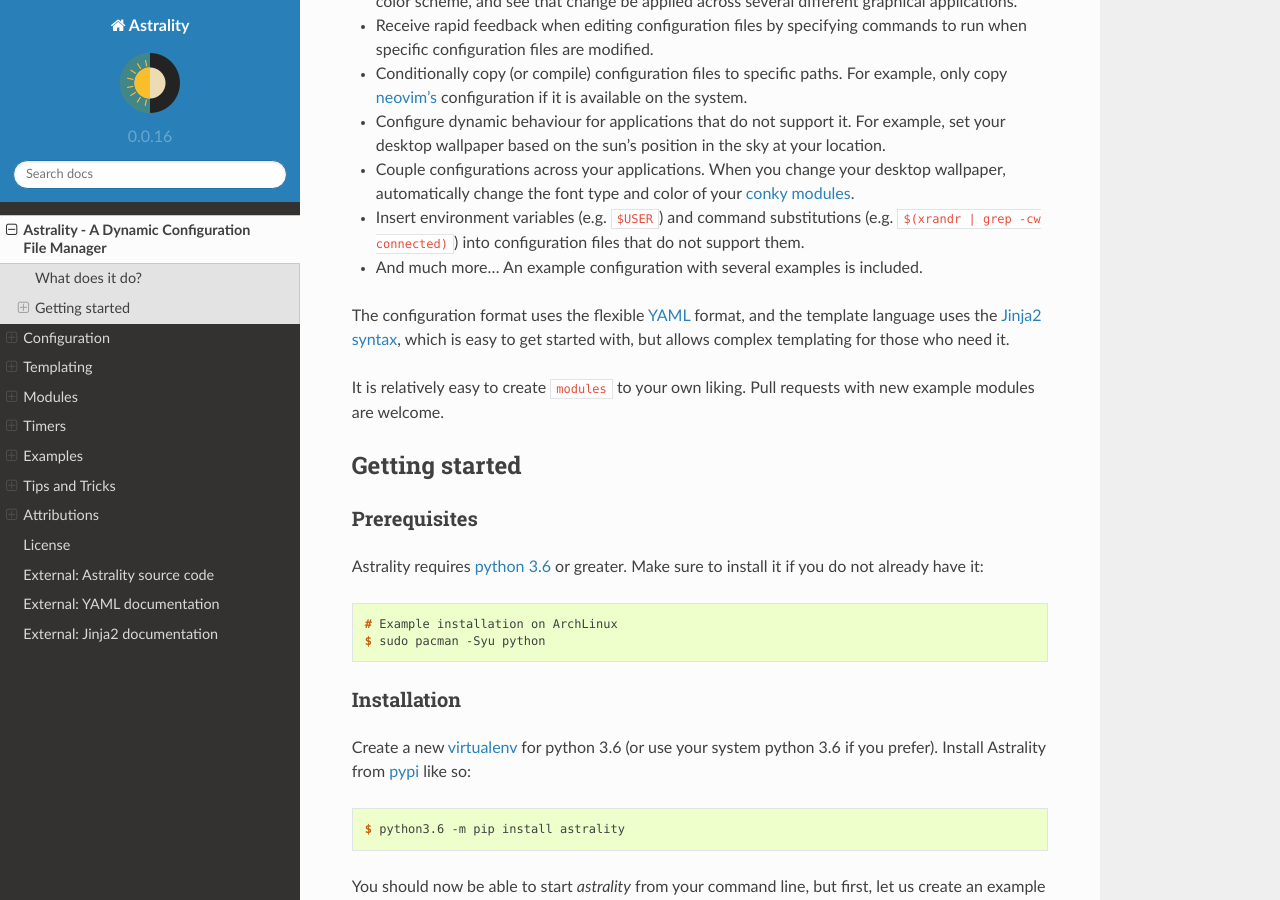
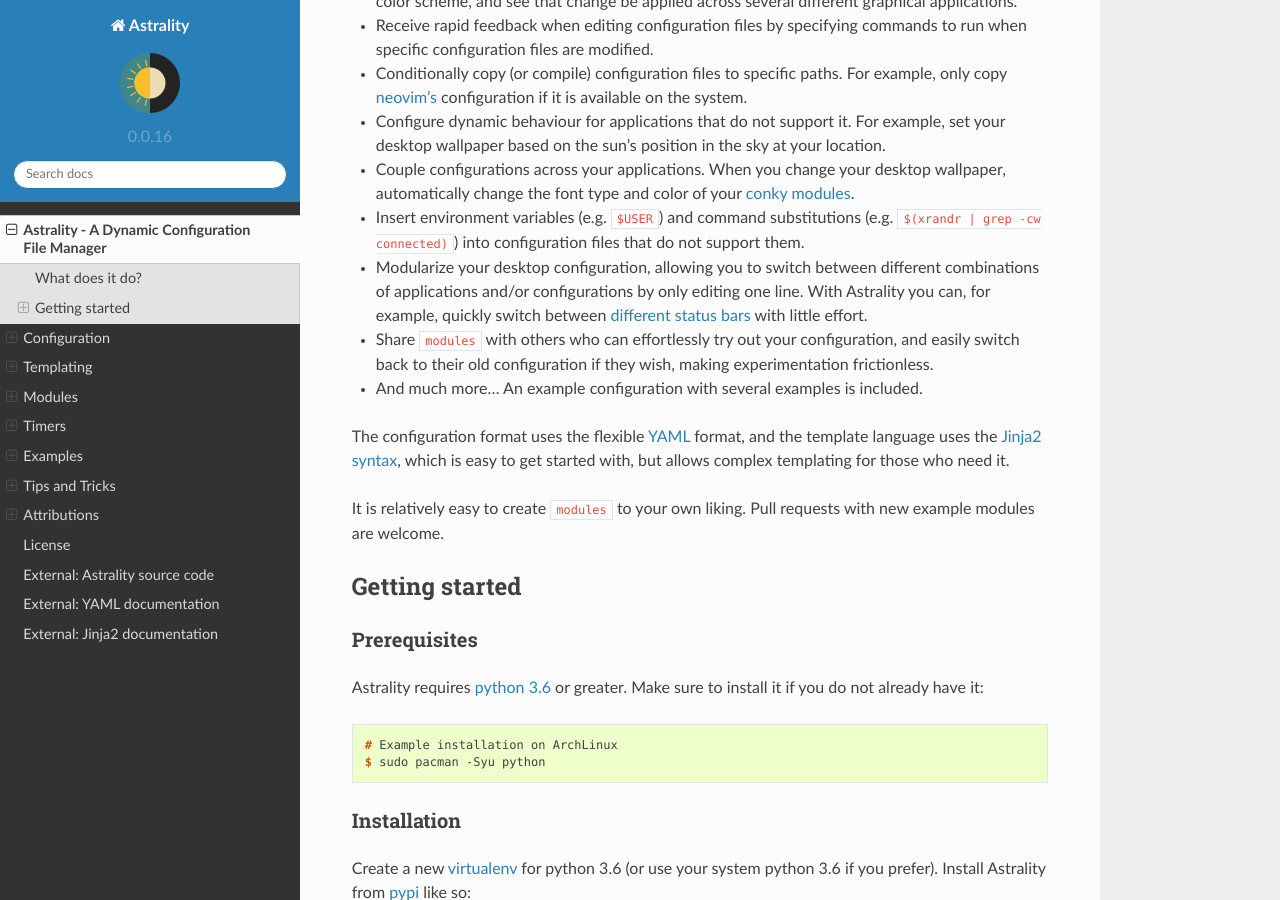
Before and after one commit to JakobGM/astrality, a Sphinx documentation site: the page built from docs/readme.rst, in a window 1280 px wide and 900 px high, scrolled down 551 px. Built offline with Sphinx 7.4.7 and the Read the Docs theme 2.0.0, drawn with Linux system fonts in a browser that asks for light colours.

Commit message:
Add two more use cases to readme

```diff
--- a/docs/readme.rst
+++ b/docs/readme.rst
@@ -34,6 +34,8 @@ You can create templates for your configuration files, and Astrality will replac
 * Configure dynamic behaviour for applications that do not support it. For example, set your desktop wallpaper based on the sun's position in the sky at your location.
 * Couple configurations across your applications. When you change your desktop wallpaper, automatically change the font type and color of your `conky modules <https://github.com/brndnmtthws/conky>`_.
 * Insert environment variables (e.g. ``$USER``) and command substitutions (e.g. ``$(xrandr | grep -cw connected)``) into configuration files that do not support them.
+* Modularize your desktop configuration, allowing you to switch between different combinations of applications and/or configurations by only editing one line. With Astrality you can, for example, quickly switch between `different <https://github.com/jaagr/polybar>`_ `status <https://github.com/LemonBoy/bar>`_ `bars <https://i3wm.org/i3bar/>`_ with little effort.
+* Share ``modules`` with others who can effortlessly try out your configuration, and easily switch back to their old configuration if they wish, making experimentation frictionless.
 * And much more...  An example configuration with several examples is included.
 
 The configuration format uses the flexible `YAML <http://docs.ansible.com/ansible/latest/YAMLSyntax.html#yaml-basics>`_ format, and the template language uses the `Jinja2 syntax <http://jinja.pocoo.org/docs/2.10/>`_, which is easy to get started with, but allows complex templating for those who need it.
```
